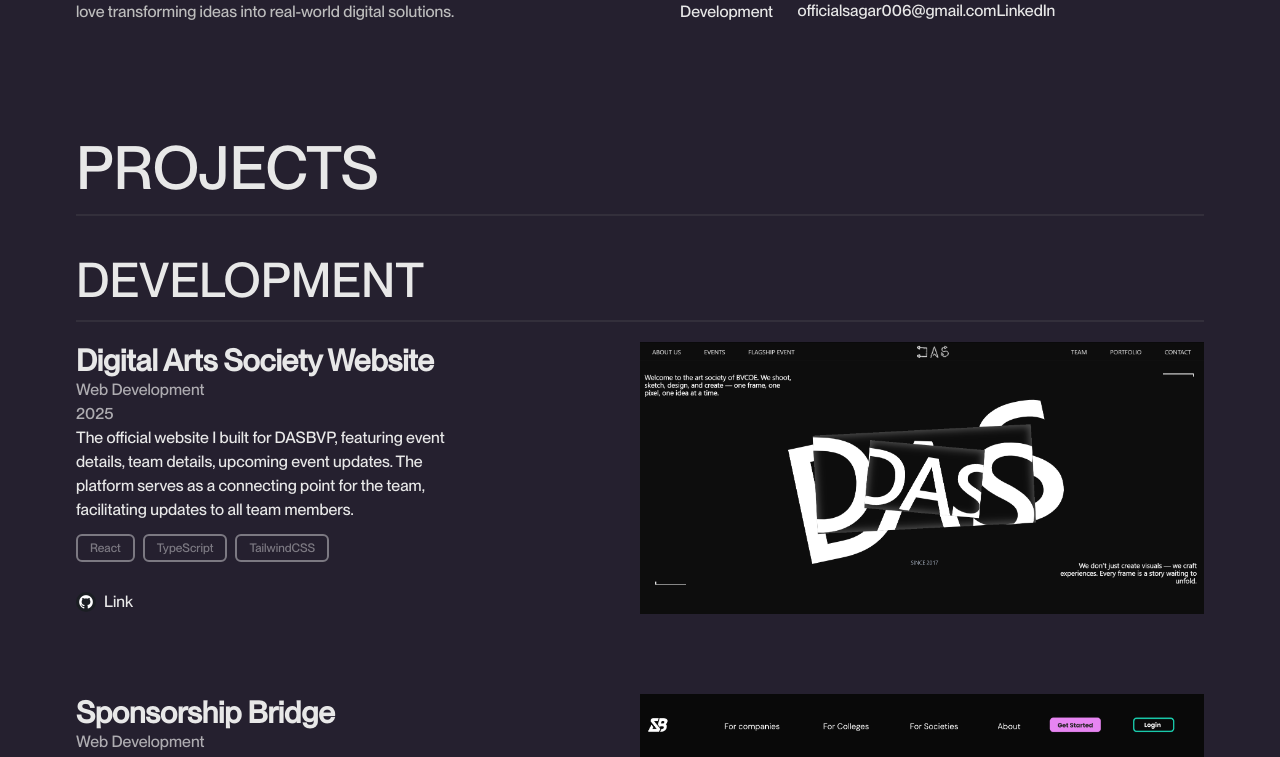
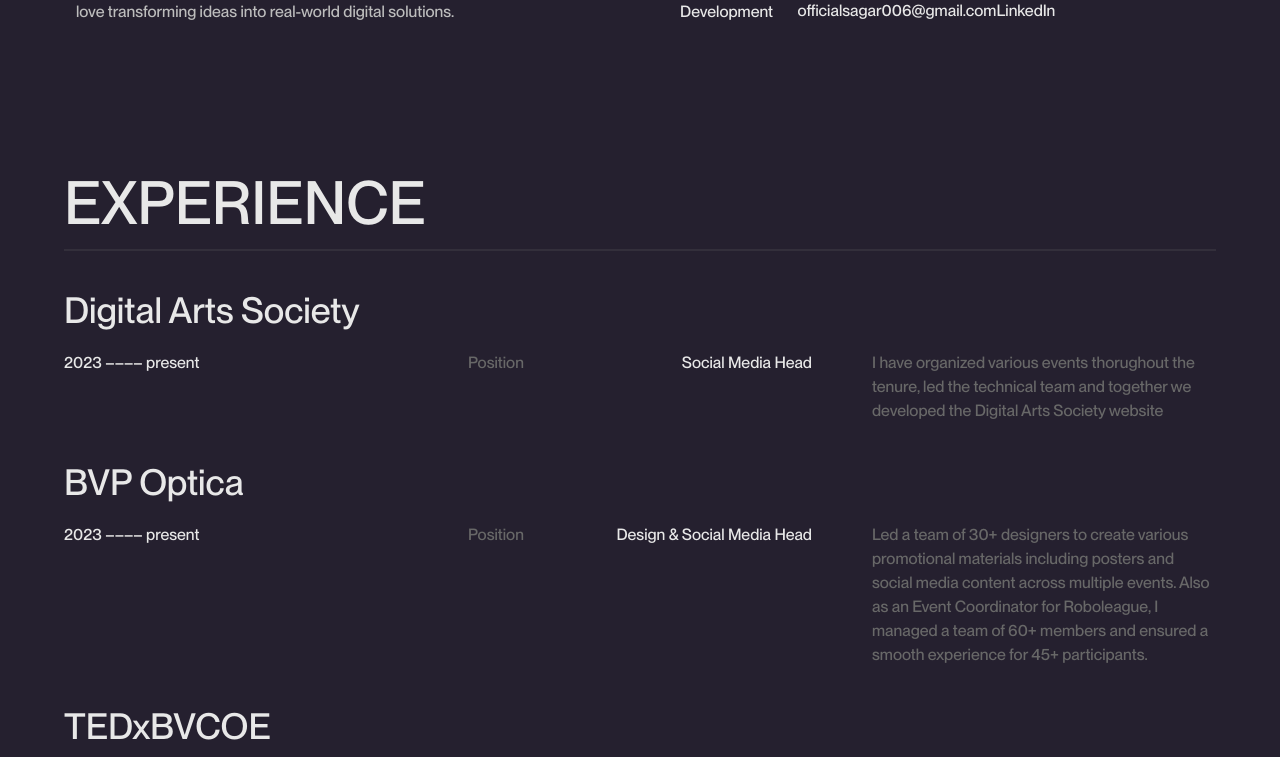
Before and after one commit to sagarpandey006/sagar-portfolio, a React (Vite) app: page / in a window 1280 px wide. Shown: the part 1320-2077 px from the top of the page. Built offline with nearby package versions, Linux system fonts and the light colour scheme.

Commit message:
page updation

```diff
--- a/src/Pages/Home.tsx
+++ b/src/Pages/Home.tsx
@@ -10,8 +10,8 @@
     <div className="w-[90%] mx-auto">
         <Landing/>
         <About/>
+        <Experience/>
         <Projects/>
-        <Experience/>
         <Contact/>
         <SplashCursor/>
     </div>
```
